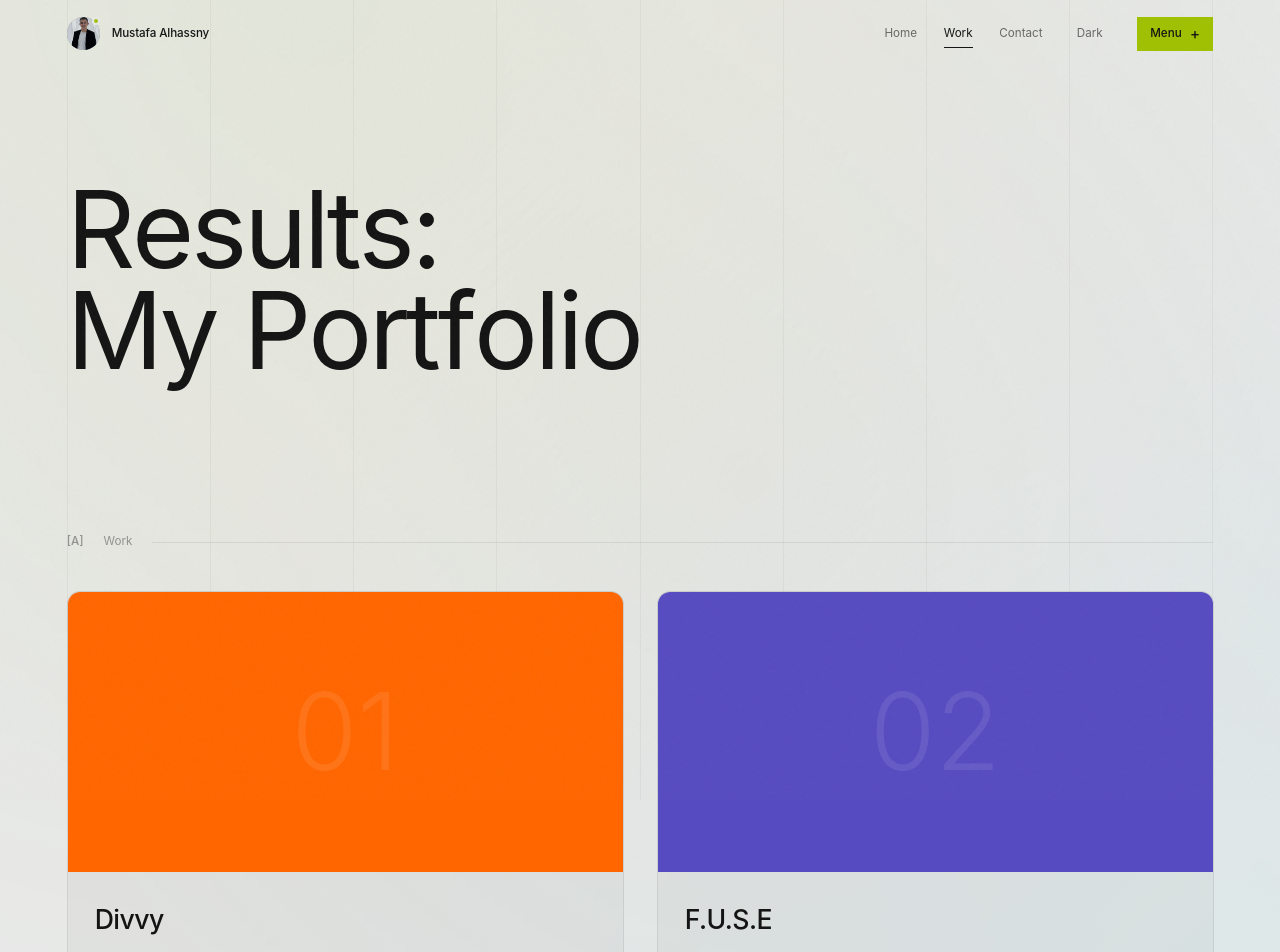
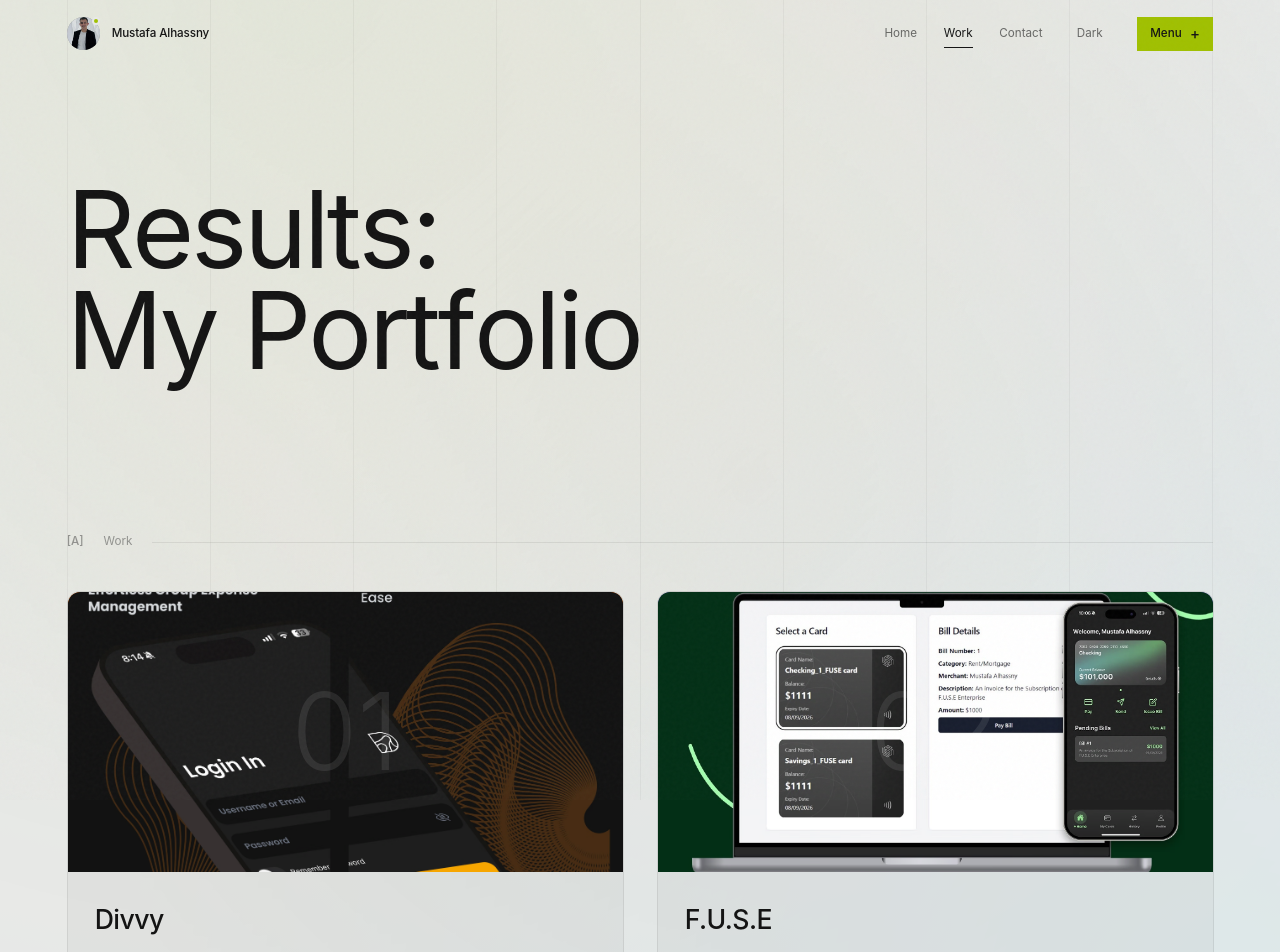
Before and after one commit to CodeWithStavio/StavioPorto, a Next.js app: page /work in a window 1280 px wide. Shown: the top 952 px of the page. Built offline with nearby package versions, Linux system fonts and the light colour scheme.

Commit message:
Add project images to work cards and hide default cursor
- Add image paths to PROJECTS in constants
- Display project images in work cards with hover effects
- Hide default cursor globally (cursor: none)
- Only custom dot cursor is visible now

```diff
--- a/src/app/globals.css
+++ b/src/app/globals.css
@@ -91,6 +91,12 @@ body {
   overflow-x: hidden;
   transition: background-color var(--duration-slow) var(--easing),
               color var(--duration-slow) var(--easing);
+  cursor: none;
+}
+
+/* Hide default cursor on all elements */
+*, *::before, *::after {
+  cursor: none !important;
 }
 
 a {
@@ -852,6 +858,20 @@ button:focus-visible {
   align-items: center;
   justify-content: center;
   overflow: hidden;
+}
+
+.work-card__img {
+  position: absolute;
+  width: 100%;
+  height: 100%;
+  object-fit: cover;
+  transition: transform var(--duration-slow) var(--easing),
+              opacity var(--duration-normal) var(--easing);
+}
+
+.work-card:hover .work-card__img {
+  transform: scale(1.05);
+  opacity: 0.8;
 }
 
 @media (max-width: 768px) {
--- a/src/app/work/page.tsx
+++ b/src/app/work/page.tsx
@@ -77,6 +77,11 @@ export default function Work() {
                     data-cursor="text"
                     data-cursor-text="View"
                   >
+                    <img
+                      src={project.image}
+                      alt={project.title}
+                      className="work-card__img"
+                    />
                     <motion.span
                       className="work-card__number"
                       initial={{ scale: 0.8, opacity: 0 }}
--- a/src/constants.ts
+++ b/src/constants.ts
@@ -47,6 +47,7 @@ export const PROJECTS = [
     title: 'Divvy',
     description: 'A mobile app for splitting bills and managing shared expenses with friends and family.',
     color: '#f60',
+    image: '/assets/Divvy.avif',
     tags: ['React Native', 'Node.js', 'MongoDB'],
   },
   {
@@ -54,6 +55,7 @@ export const PROJECTS = [
     title: 'F.U.S.E',
     description: 'Full-stack mobile application with comprehensive backend infrastructure and hosting.',
     color: '#574bc1',
+    image: '/assets/Fuse.avif',
     tags: ['React Native', 'Express', 'AWS'],
   },
   {
@@ -61,6 +63,7 @@ export const PROJECTS = [
     title: 'AceLounge',
     description: 'Complete mobile solution with DevOps pipeline and cloud hosting infrastructure.',
     color: '#000f14',
+    image: '/assets/AceLounge.avif',
     tags: ['React Native', 'Docker', 'Kubernetes'],
   },
 ]
```
